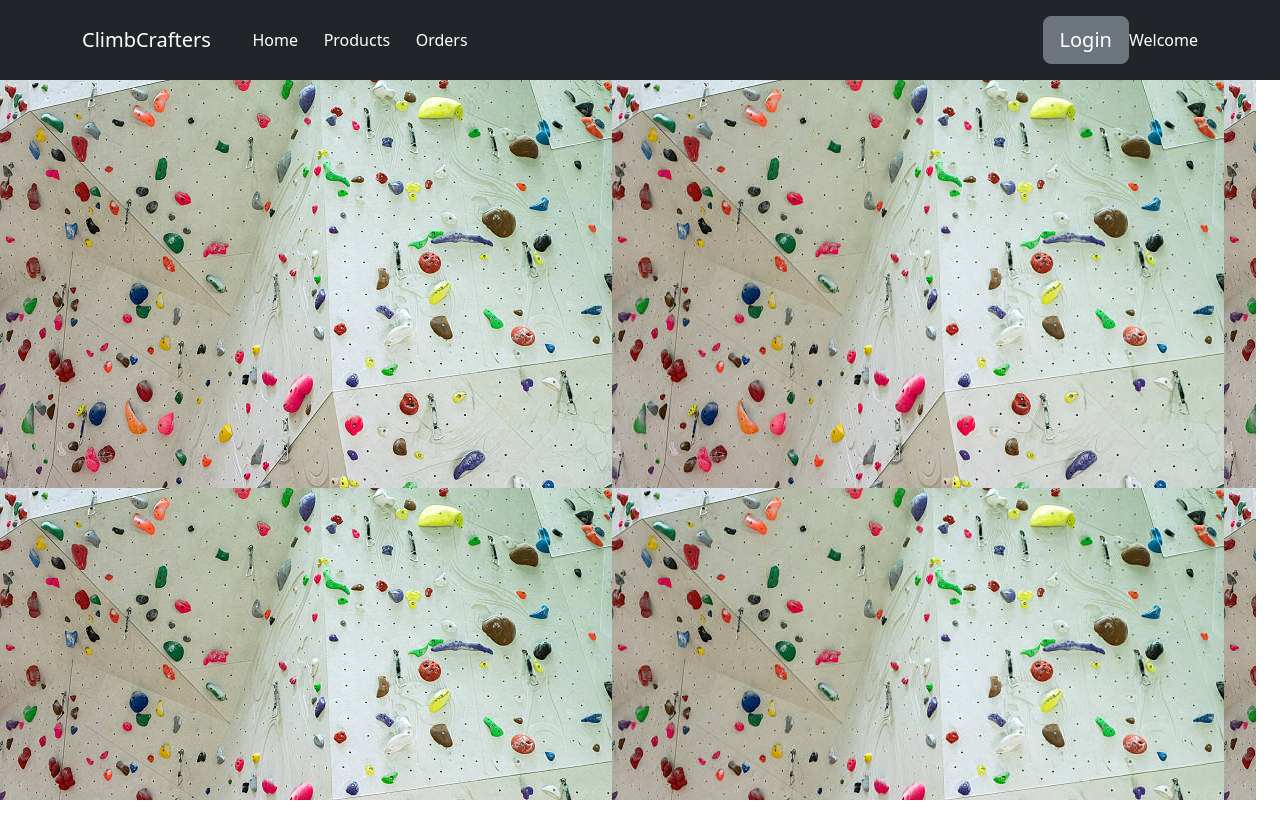
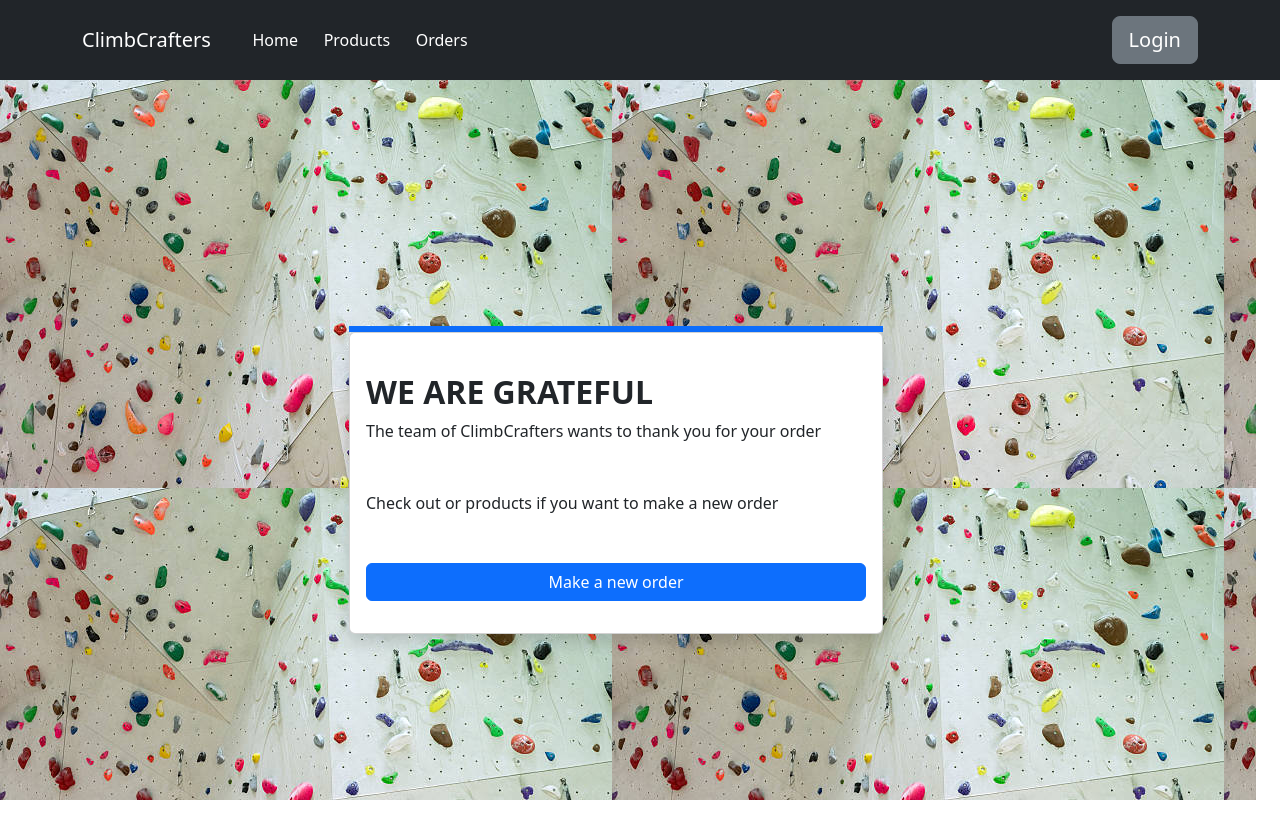
Before and after one commit to garcesote/ClimbCrafters, a React (Create React App) app: page /thanks in a window 1280 px wide. Shown: the top 838 px of the page. Before the commit the page ends 800 px from the top, so only its background shows below. Built offline with nearby package versions, Linux system fonts and the light colour scheme.

Commit message:
Añadir página de agradecimiento al usuario cuando termina el pedido

```diff
--- a/src/App.js
+++ b/src/App.js
@@ -15,6 +15,7 @@ import Signup from './Pages/Signup';
 import DetailProduct from './Pages/DetailProduct';
 import Confirmation from './Pages/Confirmation';
 import CustomerDetails from './Pages/CustomerDetails';
+import Thanks from './Pages/Thanks';
 
 function App() {
 
@@ -132,6 +133,7 @@ function App() {
                       <Route path='/detail-product/:id' element={<DetailProduct />} />
                       <Route path='/confirmation' element={<Confirmation />} />
                       <Route path='/customer-details' element={<CustomerDetails />} />
+                      <Route path='/thanks' element={<Thanks />} />
                     </Routes>
                   </Col>
                   <Col sm={3} style={{ height: '90vh', backgroundColor: 'lightgrey' }}>
@@ -150,6 +152,7 @@ function App() {
                       <Route path='/detail-product/:id' element={<DetailProduct />} />
                       <Route path='/confirmation' element={<Confirmation />} />
                       <Route path='/customer-details' element={<CustomerDetails />} />
+                      <Route path='/thanks' element={<Thanks />} />
                     </Routes>
                   </Col>
                 </Row>
--- a/src/Components/Header.js
+++ b/src/Components/Header.js
@@ -54,9 +54,9 @@ const Header = () => {
                                 </Button>
                         }
                     </Nav>
-                    <Nav>
+                    {/* <Nav>
                         <label style={{color:"white"}}>Welcome {loginContext.email}</label>
-                    </Nav>
+                    </Nav> */}
 
                 </Container>
             </Navbar>
--- a/src/Pages/CustomerDetails.js
+++ b/src/Pages/CustomerDetails.js
@@ -52,7 +52,7 @@ function CustomerDetails() {
                 }).catch((error) => {
                     console.log(error)
                 })
-            navigate('/orders')
+            navigate('/thanks')
         }
         else {
             setError(true)
--- /dev/null
+++ b/src/Pages/Thanks.js
@@ -0,0 +1,63 @@
+// import axios from 'axios';
+import styles from './Home.css';
+import './Home.css'
+import { Button, Form, Card, Row, Col, Container } from 'react-bootstrap';
+import { Link, useNavigate } from 'react-router-dom';
+import React, { useState, useContext, useEffect } from 'react';
+import axios from "axios";
+import LoginContext from '../Storage/LoginContext';
+import AutContext from '../Storage/AutContext';
+
+function Thanks() {
+
+    const loginContext = useContext(LoginContext);
+    const carrito = useContext(AutContext);
+    const navigate = useNavigate();
+
+    const submitHandler = (event) => {
+        event.preventDefault();
+        navigate('/products')
+
+    }
+
+    return (
+        <>
+            <div>
+                <Container>
+                    <Row className="vh-100 d-flex justify-content-center align-items-center">
+                        <Col md={8} lg={6} xs={12}>
+                            <div className="border border-3 border-primary"></div>
+                            <Card className="shadow">
+                                <Card.Body>
+                                    <div className="mb-3 mt-md-4">
+                                        <h2 className="fw-bold mb-2 text-uppercase ">WE ARE GRATEFUL</h2>
+                                        <p className=" mb-5">The team of ClimbCrafters wants to thank you for your order</p>
+                                        <div className="mb-3">
+                                            <Form onSubmit={submitHandler}>
+                                                <Form.Group className="mb-3" controlId="formBasicEmail">
+                                                    <Form.Label className="text-center">
+                                                        Check out or products if you want to make a new order
+                        </Form.Label>
+                                                </Form.Group>
+
+                                                <br></br>
+                                                <div className="d-grid">
+                                                    <Button variant="primary" type="submit">
+                                                        Make a new order
+                        </Button>
+                                                </div>
+                                            </Form>
+                                        </div>
+                                    </div>
+                                </Card.Body>
+                            </Card>
+                        </Col>
+                    </Row>
+                </Container>
+            </div>
+
+        </>
+    );
+}
+
+export default Thanks;
```
